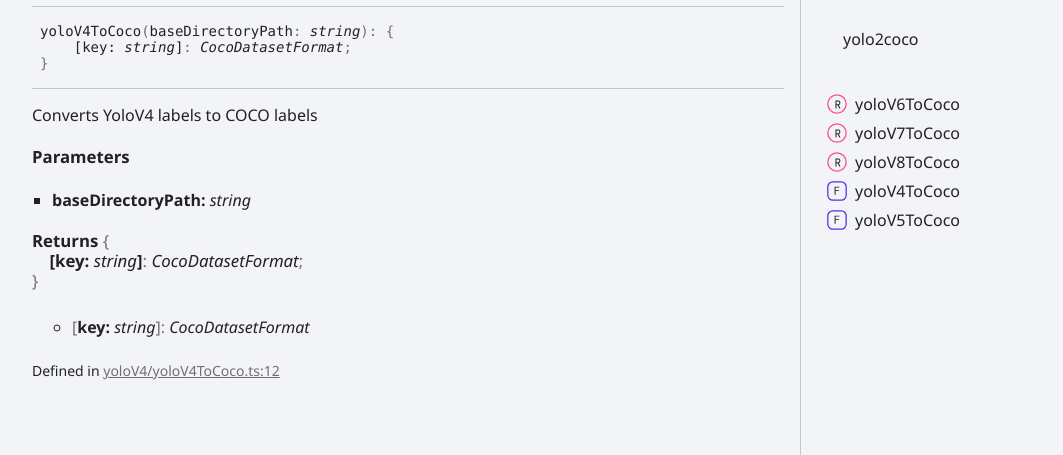
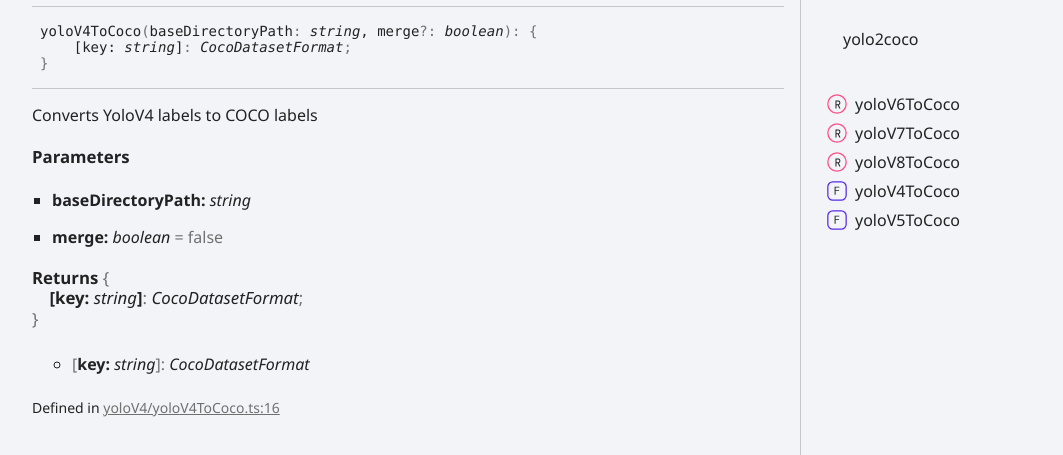
Before and after one commit to santimirandarp/yolo2coco, a plain HTML site: page functions/yoloV4ToCoco.html in a window 1280 px wide. Shown: the part 137-592 px from the top of the page, without its empty margins (96-1159 px from the left). Drawn offline with nearby package versions, Linux system fonts and the light colour scheme.

Commit message:
Deploying to gh-pages from @ santimirandarp/yolo2coco@ef717d3773ea32c178b8dc9e7f3a908a9961d5af 🚀

```diff
--- a/functions/yoloV4ToCoco.html
+++ b/functions/yoloV4ToCoco.html
@@ -20,7 +20,7 @@
 <h1>Function yoloV4ToCoco</h1></div>
 <section class="tsd-panel">
 <ul class="tsd-signatures tsd-kind-function">
-<li class="tsd-signature tsd-anchor-link" id="yoloV4ToCoco">yolo<wbr/>V4<wbr/>To<wbr/>Coco<span class="tsd-signature-symbol">(</span>baseDirectoryPath<span class="tsd-signature-symbol">: </span><span class="tsd-signature-type">string</span><span class="tsd-signature-symbol">)</span><span class="tsd-signature-symbol">: </span><span class="tsd-signature-symbol">{ </span><br/><span>    </span>[key: <span class="tsd-signature-type">string</span>]<span class="tsd-signature-symbol">: </span><span class="tsd-signature-type">CocoDatasetFormat</span><span class="tsd-signature-symbol">; </span><br/><span class="tsd-signature-symbol">}</span><a href="#yoloV4ToCoco" aria-label="Permalink" class="tsd-anchor-icon"><svg class="icon icon-tabler icon-tabler-link" viewBox="0 0 24 24" stroke-width="2" stroke="currentColor" fill="none" stroke-linecap="round" stroke-linejoin="round"><path stroke="none" d="M0 0h24v24H0z" fill="none" id="icon-anchor-a"></path><path d="M10 14a3.5 3.5 0 0 0 5 0l4 -4a3.5 3.5 0 0 0 -5 -5l-.5 .5" id="icon-anchor-b"></path><path d="M14 10a3.5 3.5 0 0 0 -5 0l-4 4a3.5 3.5 0 0 0 5 5l.5 -.5" id="icon-anchor-c"></path></svg></a></li>
+<li class="tsd-signature tsd-anchor-link" id="yoloV4ToCoco">yolo<wbr/>V4<wbr/>To<wbr/>Coco<span class="tsd-signature-symbol">(</span>baseDirectoryPath<span class="tsd-signature-symbol">: </span><span class="tsd-signature-type">string</span>, merge<span class="tsd-signature-symbol">?: </span><span class="tsd-signature-type">boolean</span><span class="tsd-signature-symbol">)</span><span class="tsd-signature-symbol">: </span><span class="tsd-signature-symbol">{ </span><br/><span>    </span>[key: <span class="tsd-signature-type">string</span>]<span class="tsd-signature-symbol">: </span><span class="tsd-signature-type">CocoDatasetFormat</span><span class="tsd-signature-symbol">; </span><br/><span class="tsd-signature-symbol">}</span><a href="#yoloV4ToCoco" aria-label="Permalink" class="tsd-anchor-icon"><svg class="icon icon-tabler icon-tabler-link" viewBox="0 0 24 24" stroke-width="2" stroke="currentColor" fill="none" stroke-linecap="round" stroke-linejoin="round"><path stroke="none" d="M0 0h24v24H0z" fill="none" id="icon-anchor-a"></path><path d="M10 14a3.5 3.5 0 0 0 5 0l4 -4a3.5 3.5 0 0 0 -5 -5l-.5 .5" id="icon-anchor-b"></path><path d="M14 10a3.5 3.5 0 0 0 -5 0l-4 4a3.5 3.5 0 0 0 5 5l.5 -.5" id="icon-anchor-c"></path></svg></a></li>
 <li class="tsd-description">
 <div class="tsd-comment tsd-typography"><p>Converts YoloV4 labels to COCO labels</p>
 </div>
@@ -28,13 +28,15 @@
 <h4 class="tsd-parameters-title">Parameters</h4>
 <ul class="tsd-parameter-list">
 <li>
-<h5>baseDirectoryPath: <span class="tsd-signature-type">string</span></h5></li></ul></div>
+<h5>baseDirectoryPath: <span class="tsd-signature-type">string</span></h5></li>
+<li>
+<h5>merge: <span class="tsd-signature-type">boolean</span><span class="tsd-signature-symbol"> = false</span></h5></li></ul></div>
 <h4 class="tsd-returns-title">Returns <span class="tsd-signature-symbol">{ </span><br/><span>    </span>[key: <span class="tsd-signature-type">string</span>]<span class="tsd-signature-symbol">: </span><span class="tsd-signature-type">CocoDatasetFormat</span><span class="tsd-signature-symbol">; </span><br/><span class="tsd-signature-symbol">}</span></h4>
 <ul class="tsd-parameters">
 <li class="tsd-parameter-index-signature">
 <h5><span class="tsd-signature-symbol">[</span>key: <span class="tsd-signature-type">string</span><span class="tsd-signature-symbol">]: </span><span class="tsd-signature-type">CocoDatasetFormat</span></h5></li></ul><aside class="tsd-sources">
 <ul>
-<li>Defined in <a href="https://github.com/santimirandarp/yolo2coco/blob/27dd6bd/src/yoloV4/yoloV4ToCoco.ts#L12">yoloV4/yoloV4ToCoco.ts:12</a></li></ul></aside></li></ul></section></div>
+<li>Defined in <a href="https://github.com/santimirandarp/yolo2coco/blob/ef717d3/src/yoloV4/yoloV4ToCoco.ts#L16">yoloV4/yoloV4ToCoco.ts:16</a></li></ul></aside></li></ul></section></div>
 <div class="col-4 col-menu menu-sticky-wrap menu-highlight">
 <div class="tsd-navigation settings">
 <details class="tsd-index-accordion"><summary class="tsd-accordion-summary">
```
Also changed, not shown: functions/yoloV5ToCoco.html (+1 -1 lines).
